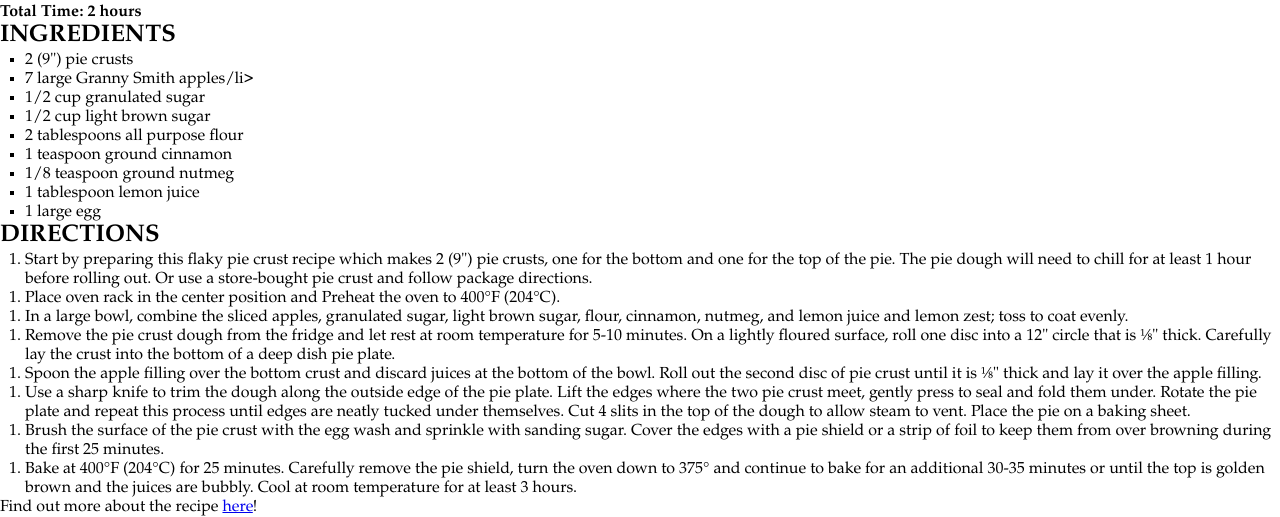
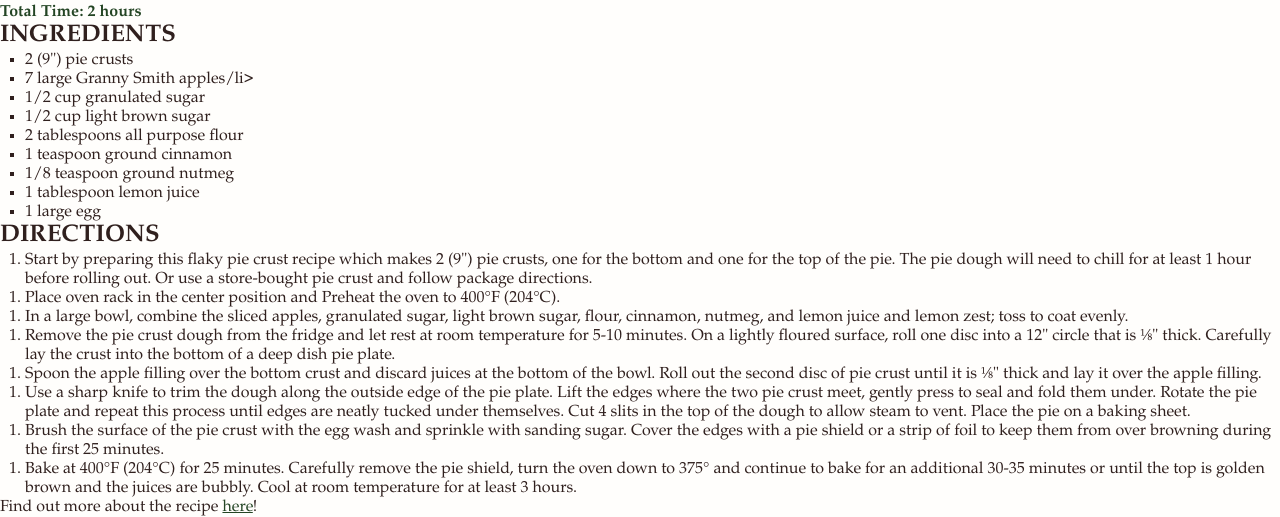
Before and after one commit to JazlynJolie/ex8-grc365, a plain HTML site: page index.html in a window 1280 px wide. Shown: the part 418-935 px from the top of the page. Drawn offline with Linux system fonts and the light colour scheme.

Commit message:
added # to html colors

```diff
--- a/style.css
+++ b/style.css
@@ -3,9 +3,9 @@
   margin: 0;
 }
 
-html {
-  background-color: FFFEFC;
-  color: 30201E;
+body {
+  background-color: #FFFEFC;
+  color: #30201E;
   font-family: Garamond, serif;
   font-size: 16px;
 }
@@ -20,7 +20,7 @@ h1, h2 {
 
 .time {
   font-weight: bold;
-  color: 244524;
+  color: #244524;
 }
 
 ul li {
@@ -28,16 +28,16 @@ ul li {
 }
 
 a:link {
-  color: 244524;
+  color: #244524;
 }
 a:visited {
-  color: ED3B80;
+  color: #ED3B80;
 }
 a:hover {
-  color: E37F96;
+  color: #E37F96;
 }
 a:active {
-  color: A6C95D;
+  color: #A6C95D;
 }
 
 ul, ol {
```
